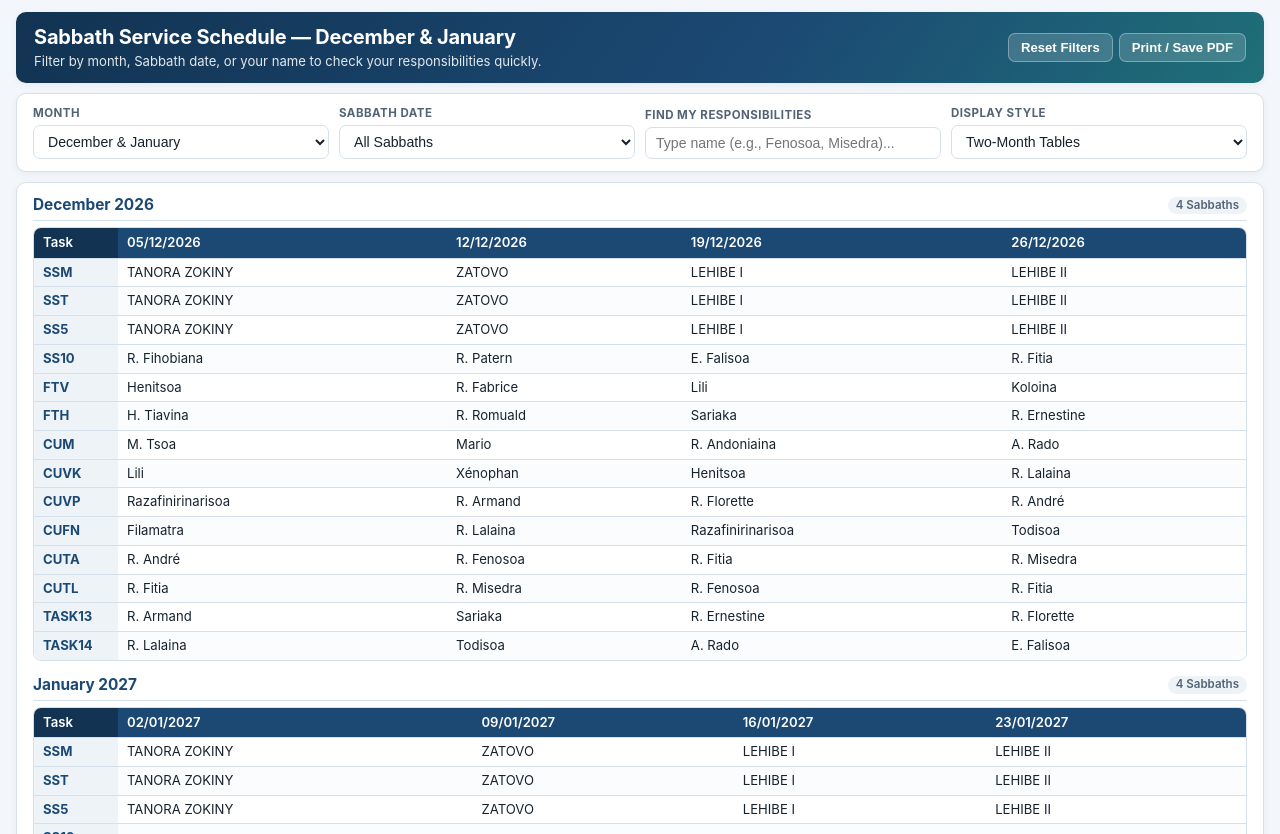
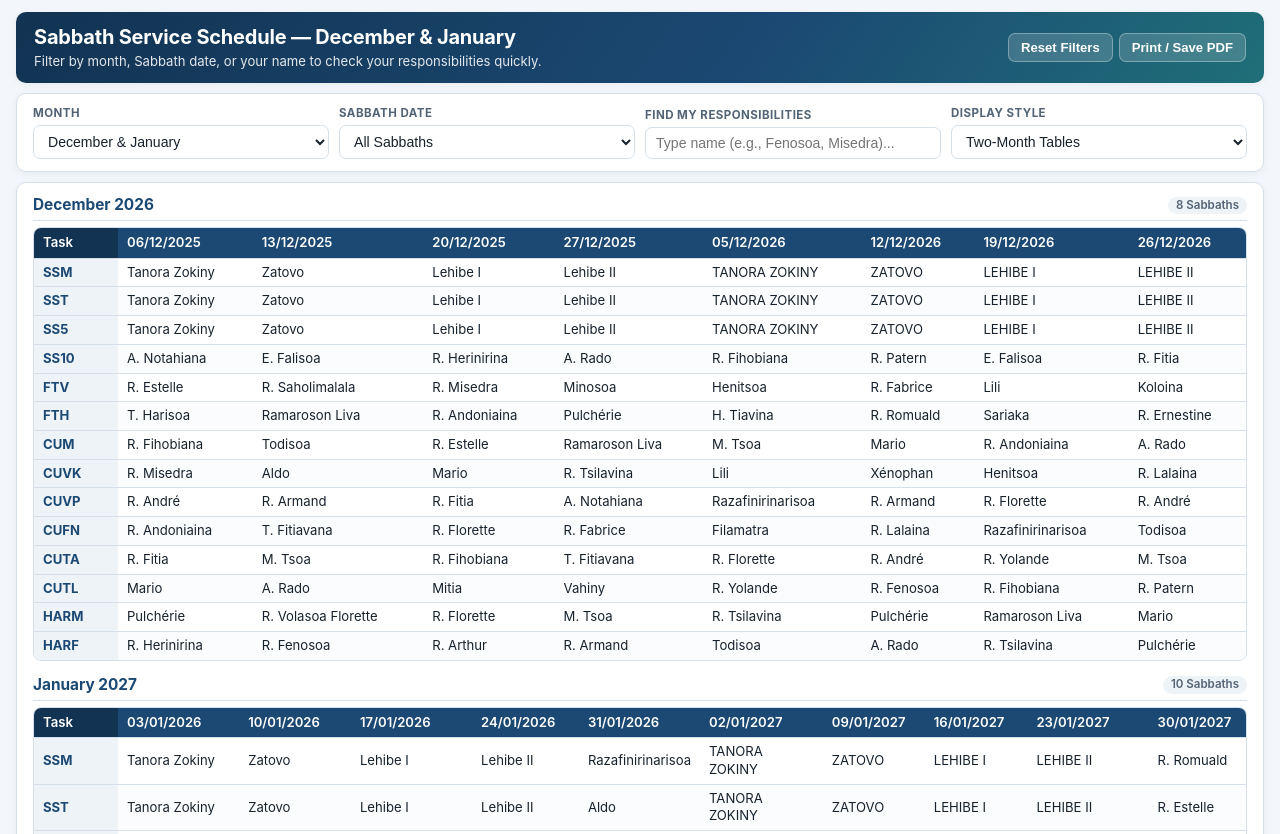
Before and after one commit to nainaw/scheduler, a plain HTML site: page index.html in a window 1280 px wide. Shown: the top 834 px of the page. Drawn offline with Linux system fonts and the light colour scheme.

Commit message:
Update default CSV URL in index.html

```diff
--- a/index.html
+++ b/index.html
@@ -418,7 +418,7 @@
 
   <script>
     // Set your published Google Sheet / Drive CSV URL here so members automatically see updates
-    const DEFAULT_CSV_URL = "";
+    const DEFAULT_CSV_URL = "schedule.csv";
 
     const SAMPLE_CSV = `Date,Task,AssignedMember
 05/12/2026,SSM,TANORA ZOKINY
```
